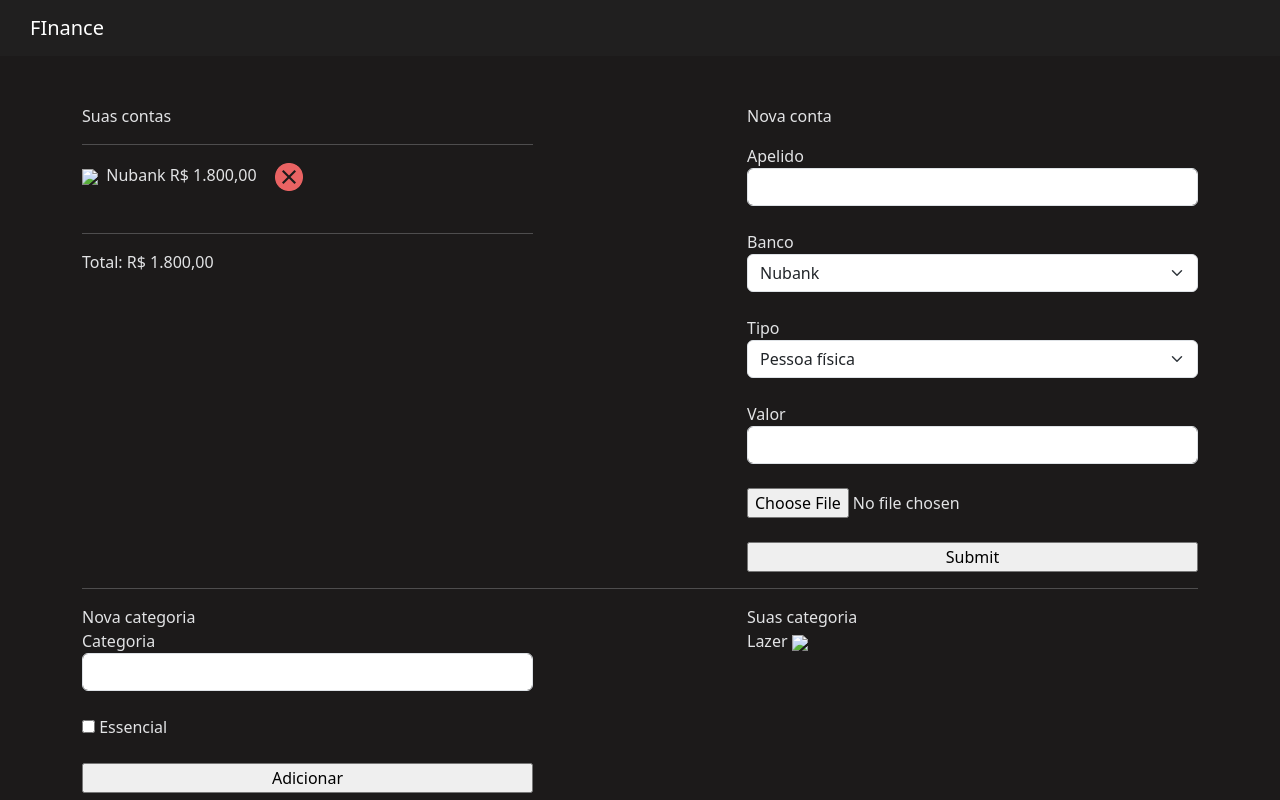
After one commit to odiegofarias/finance, a Django app: template perfil/templates/gerenciar.html in a window 1280 px wide. The commit adds this page. Run offline with Django 4.2, Linux system fonts and the light colour scheme; the template is opened without the code that fills it, so the values that code supplies are empty.

Commit message:
Configs básicas de template e criação da view gerenciar

```diff
--- a/core/settings.py
+++ b/core/settings.py
@@ -117,7 +117,7 @@ USE_TZ = True
 # https://docs.djangoproject.com/en/4.2/howto/static-files/
 
 STATIC_URL = 'static/'
-STATICFILES_DIRS = BASE_DIR / 'templates/static'
+STATICFILES_DIRS = [BASE_DIR / 'templates/static']
 STATIC_ROOT = 'static'
 
 MEDIA_ROOT = BASE_DIR / 'media'
--- /dev/null
+++ b/perfil/templates/gerenciar.html
@@ -0,0 +1,107 @@
+{% extends 'bases/base.html' %}
+{% load static %}
+{% block 'head' %}
+
+    <link href="{% static 'perfil/css/home.css' %}" rel="stylesheet">
+    <link href="{% static 'perfil/css/gerenciar.css' %}" rel="stylesheet">
+
+{% endblock %}
+
+{% block body %}
+    <br>
+    <br>
+    <div class="container">
+        <div class="row">
+            <div class="col-md-5">
+                <p class="fonte-destaque">Suas contas</p>
+                <hr>
+
+                <div class="contas">
+
+
+                        <div class="lista-contas-main">
+                            <span><img width="10%" src="#">&nbsp&nbspNubank</span>
+
+                            <span class="total-conta positivo ">R$ 1.800,00&nbsp&nbsp&nbsp <a href="#"><img src="{% static 'perfil/img/exit.png' %}"></a></span>
+                        </div>
+                        <br>
+
+
+                </div>
+
+                <hr>
+                <span class="fonte-destaque">Total:</span>
+                <span class="positivo total-conta font-destaque">R$ 1.800,00</span>
+            </div>
+
+            <div class="col-md-2"></div>
+
+            <div class="col-md-5">
+                <p class="fonte-destaque">Nova conta</p>
+
+                <form action="" method="POST">
+                    <label>Apelido</label>
+                    <input type="text" name="apelido" class="form-control" placeholder="">
+                    <br>
+                    <label>Banco</label>
+                    <select name="banco" class="form-select">
+                        <option value="NU">Nubank</option>
+                    </select>
+                    <br>
+                    <label>Tipo</label>
+                    <select name="tipo" class="form-select">
+                        <option value="pf">Pessoa física</option>
+                        <option value="pj">Pessoa jurídica</option>
+                    </select>
+                    <br>
+                    <label>Valor</label>
+                    <input type="number" name="valor" class="form-control" placeholder="">
+                    <br>
+                    <input type="file" placeholder="Ícone" name="icone">
+                    <br>
+                    <br>
+                    <input style="width: 100%" type="submit" class="botao-principal">
+                </form>
+            </div>
+        </div>
+
+        <hr>
+
+        <div class="row">
+            <div class="col-md-5">
+                <span class="fonte-destaque">Nova categoria</span>
+
+                <form action="" method="POST">
+                    <label>Categoria</label>
+                    <input type="text" name="categoria" class="form-control">
+                    <br>
+
+                    <input type="checkbox" name="essencial" value="essencial"><label class="positivo">&nbspEssencial</label>
+                    <br>
+                    <br>
+                    <input style="width: 100%" type="submit" class="botao-principal" value="Adicionar">
+                </form>
+            </div>
+
+            <div class="col-md-2">
+            </div>
+
+            <div class="col-md-5">
+                <span class="fonte-destaque">Suas categoria</span>
+                <br>
+                <div class="contas">
+
+
+                        <div class="lista-contas-main">
+                            <span>Lazer</span>
+
+                            <span class="total-conta"><a href="#"><img src="#"></a></span>
+                        </div>
+                        <br>
+
+
+                </div>
+            </div>
+        </div>
+    </div>
+{% endblock body %}
--- a/perfil/urls.py
+++ b/perfil/urls.py
@@ -3,5 +3,7 @@ from . import views
 
 
 urlpatterns = [
-    path('home/', views.home, name='home')
+    path('home/', views.home, name='home'),
+    path('gerenciar/', views.gerenciar, name='gerenciar'),
+
 ]
--- a/perfil/views.py
+++ b/perfil/views.py
@@ -3,3 +3,6 @@ from django.shortcuts import render
 
 def home(request):
     return render(request, 'home.html')
+
+def gerenciar(request):
+    return render(request, 'gerenciar.html')
--- a/templates/bases/base.html
+++ b/templates/bases/base.html
@@ -1,3 +1,5 @@
+{% load static %}
+
 <!DOCTYPE html>
 <html lang="pt-BR">
 <head>
@@ -5,13 +7,14 @@
     <meta name="viewport" content="width=device-width, initial-scale=1.0">
     <link href="https://cdn.jsdelivr.net/npm/bootstrap@5.3.0/dist/css/bootstrap.min.css" rel="stylesheet" integrity="sha384-9ndCyUaIbzAi2FUVXJi0CjmCapSmO7SnpJef0486qhLnuZ2cdeRhO02iuK6FUUVM" crossorigin="anonymous">
     <title> {% block title %}{% endblock title %} </title>
+    <link rel="stylesheet" href="{% static 'geral/css/base.css' %}">
+    {% block head %}{% endblock head %}
 </head>
 <body>
     <nav class="navbar navbar-expand-lg navbar-dark" style="background-color: #201F1F;">
         <a href="" class="navbar-brand" style="margin-left: 30px">FInance</a>
     </nav>
-    {% block content %}
-    {% endblock content %}
+    {% block body %}{% endblock body %}
 
     <script src="https://cdn.jsdelivr.net/npm/bootstrap@5.3.0/dist/js/bootstrap.bundle.min.js" integrity="sha384-geWF76RCwLtnZ8qwWowPQNguL3RmwHVBC9FhGdlKrxdiJJigb/j/68SIy3Te4Bkz" crossorigin="anonymous"></script>
 </body>
--- /dev/null
+++ b/templates/static/geral/css/base.css
@@ -0,0 +1,12 @@
+body {
+    background-color: #1C1A1A !important;
+    color: #e2e3e5 !important;
+}
+
+:root{
+    --main-color: #2B2B2B;
+    --dark-color: #1C1A1A;
+    --contrast-color: #69D2CD;
+    --differential-color: #E96363;
+
+}
```
Also changed, not shown: perfil/templates/home.html (+7 -4 lines), templates/static/perfil/css/home.css (added, +76 -0 lines), templates/static/perfil/img/check.png (added), templates/static/perfil/img/entradas.png (added), templates/static/perfil/img/exit.png (added), templates/static/perfil/img/saidas.png (added).
